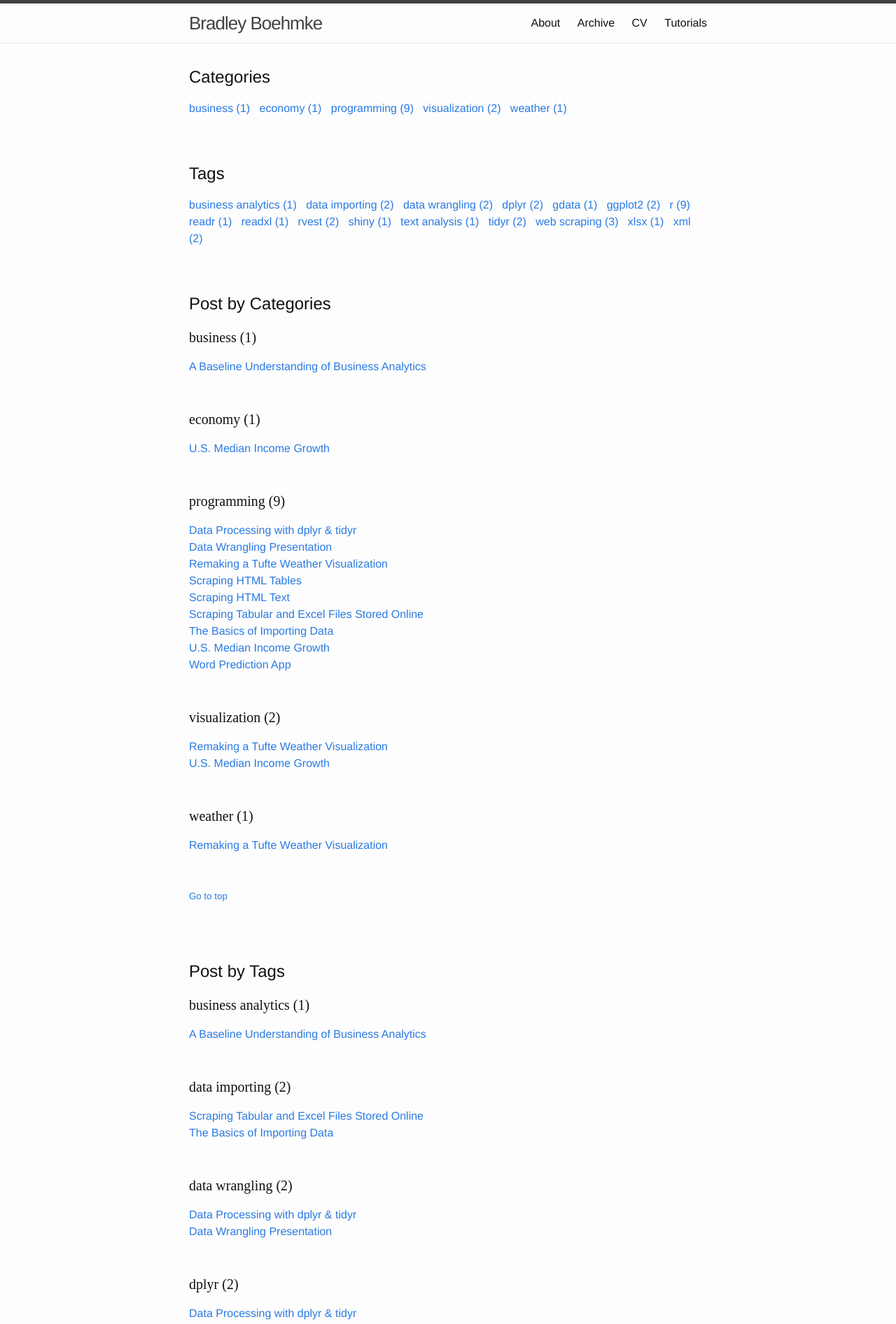
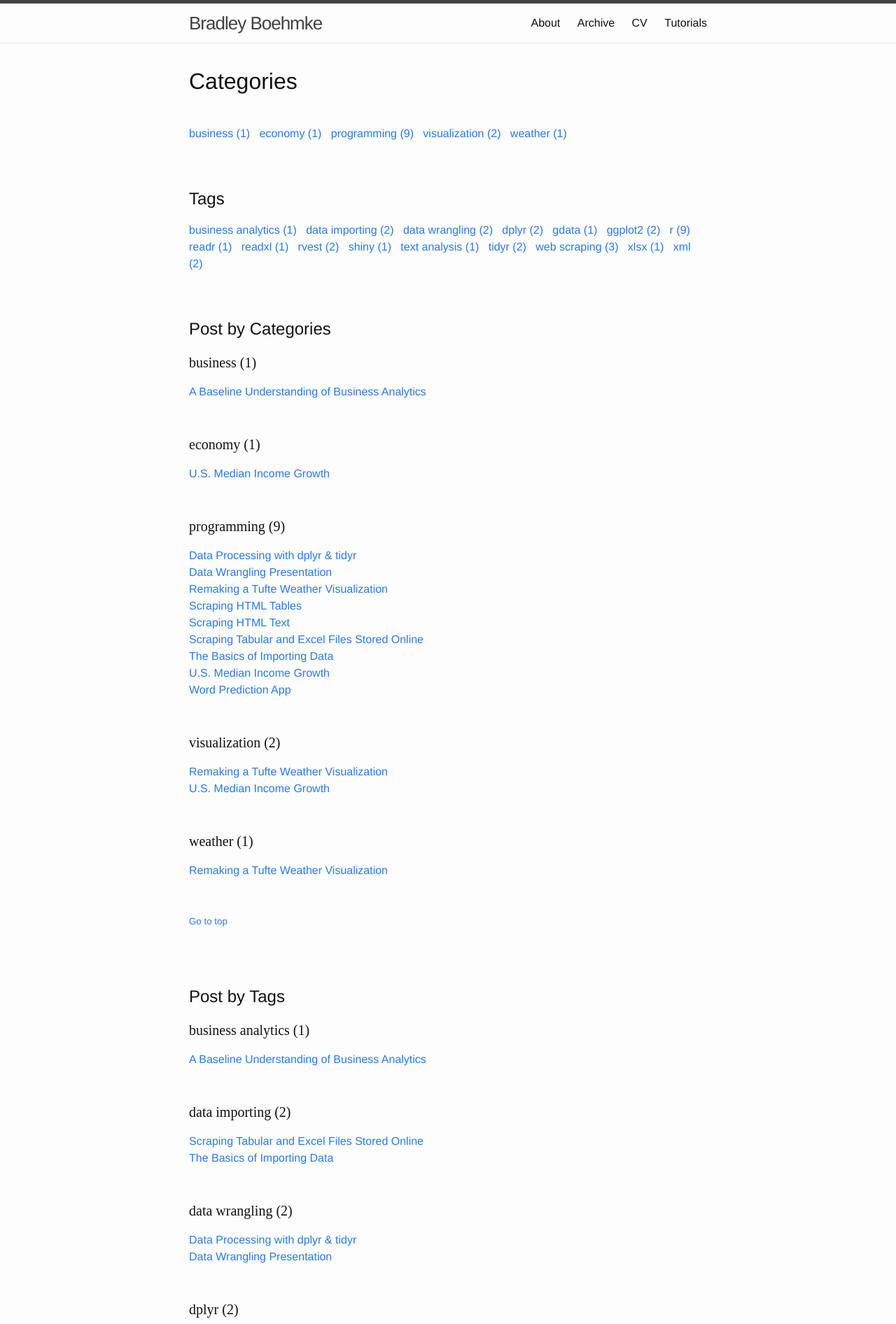
Before and after one commit to bradleyboehmke/bradleyboehmke, a Jekyll site: the page built from archivebycategory.md, in a window 1280 px wide. Shown: the top 1892 px of the page at 70% size. Built offline with Jekyll 4.4.1, drawn with Linux system fonts in a browser that asks for light colours.

Commit message:
Update archivebycategory.md

```diff
--- a/archivebycategory.md
+++ b/archivebycategory.md
@@ -5,7 +5,8 @@ permalink: /categoryview/
 sitemap: false
 ---
 
-<h1>Categories</h1>
+<font size="6">Categories</font>
+<br>
 
 <div>
     {% assign categories = site.categories | sort %}
@@ -48,7 +49,6 @@ sitemap: false
     {% assign sorted_posts = site.posts | sort: 'title' %}
     {% for post in sorted_posts %}
     {%if post.categories contains category[0]%}
-
      <a href="{{ site.baseurl }}{{ post.url }}" title="{{ post.title }}">{{ post.title }}</a>
     <br>
     {%endif%}
```
